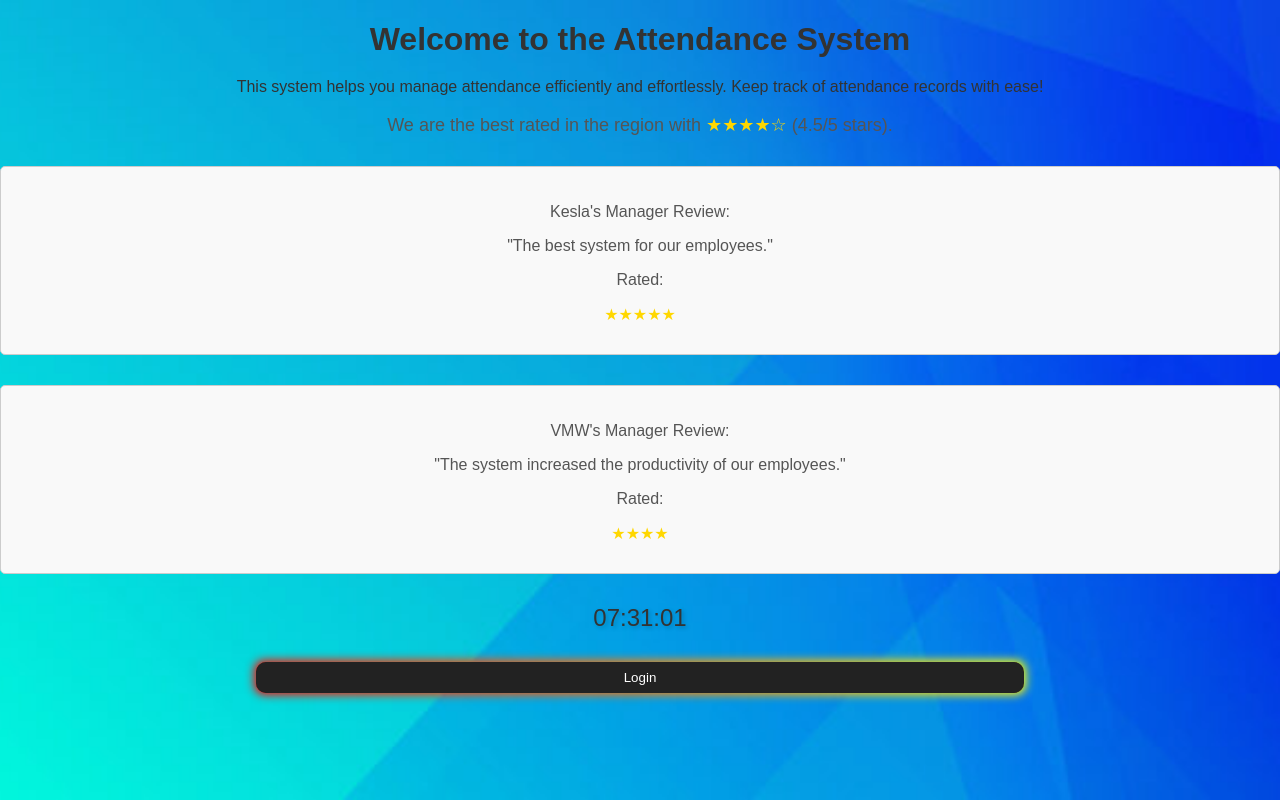
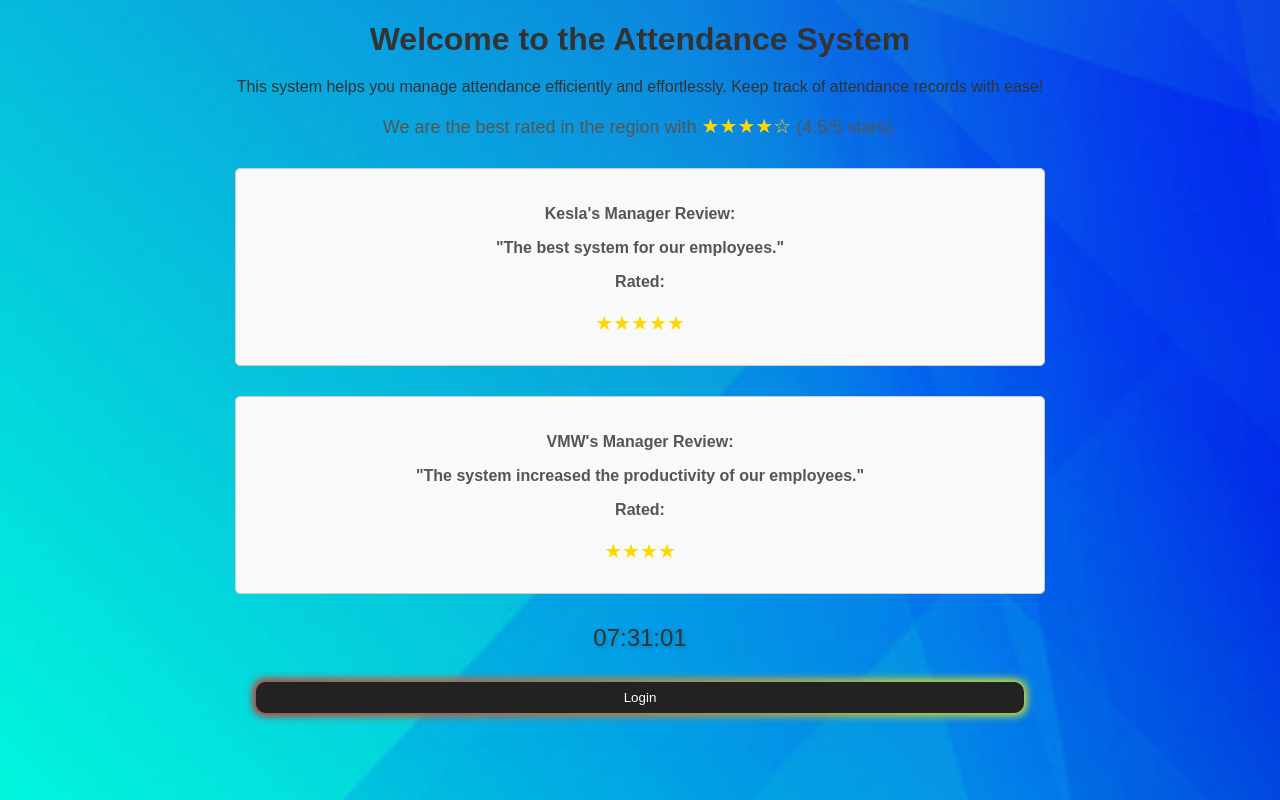
Before and after one commit to larakallas/430, a Flask app: page / in a window 1280 px wide. Run offline with Flask 2, Linux system fonts and the light colour scheme.

Commit message:
Update styles.css

```diff
--- a/EECE 430 Project /EECE 430 Project/static/styles/styles.css
+++ b/EECE 430 Project /EECE 430 Project/static/styles/styles.css
@@ -229,6 +229,40 @@ button[type="submit"] {
 
 
 
+
+.review-box {
+    border: 10px solid #ccc;
+    border-radius: 5px;
+    padding: 10px;
+    margin-bottom: 10px;
+    width: 60%;
+    margin: 0 auto;
+    text-align: center;
+  }
+
+  .review {
+    font-weight: bold;
+    margin-bottom: 5px;
+  }
+
+  .stars {
+    font-size: 20px;
+    color: gold;
+  }
+
+
+
+
+
+
+
+
+
+
+
+
+
+
 /* CSS styles for buttons and dropdown */
 .button-85 {
     width: 60%;
```
